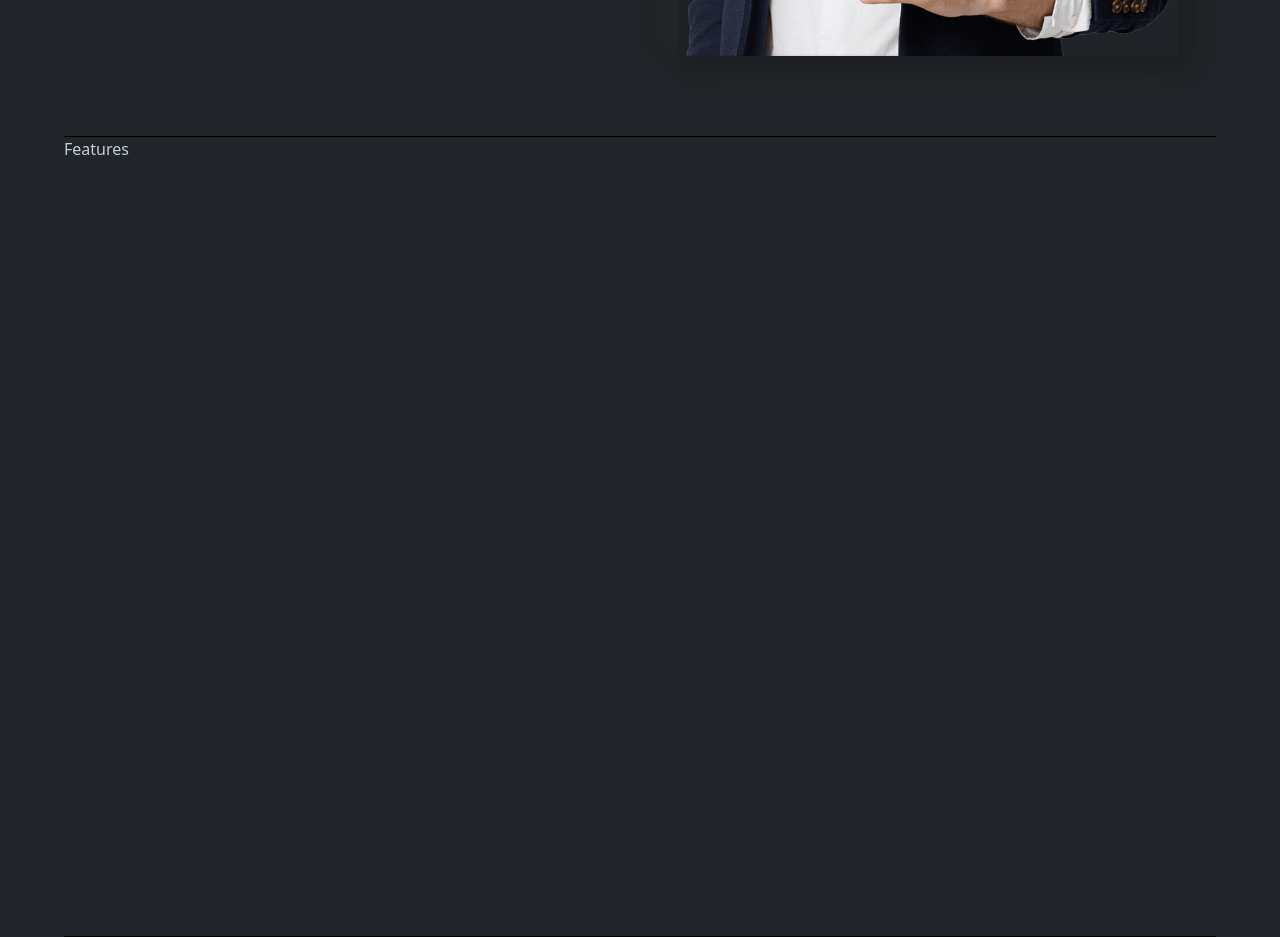
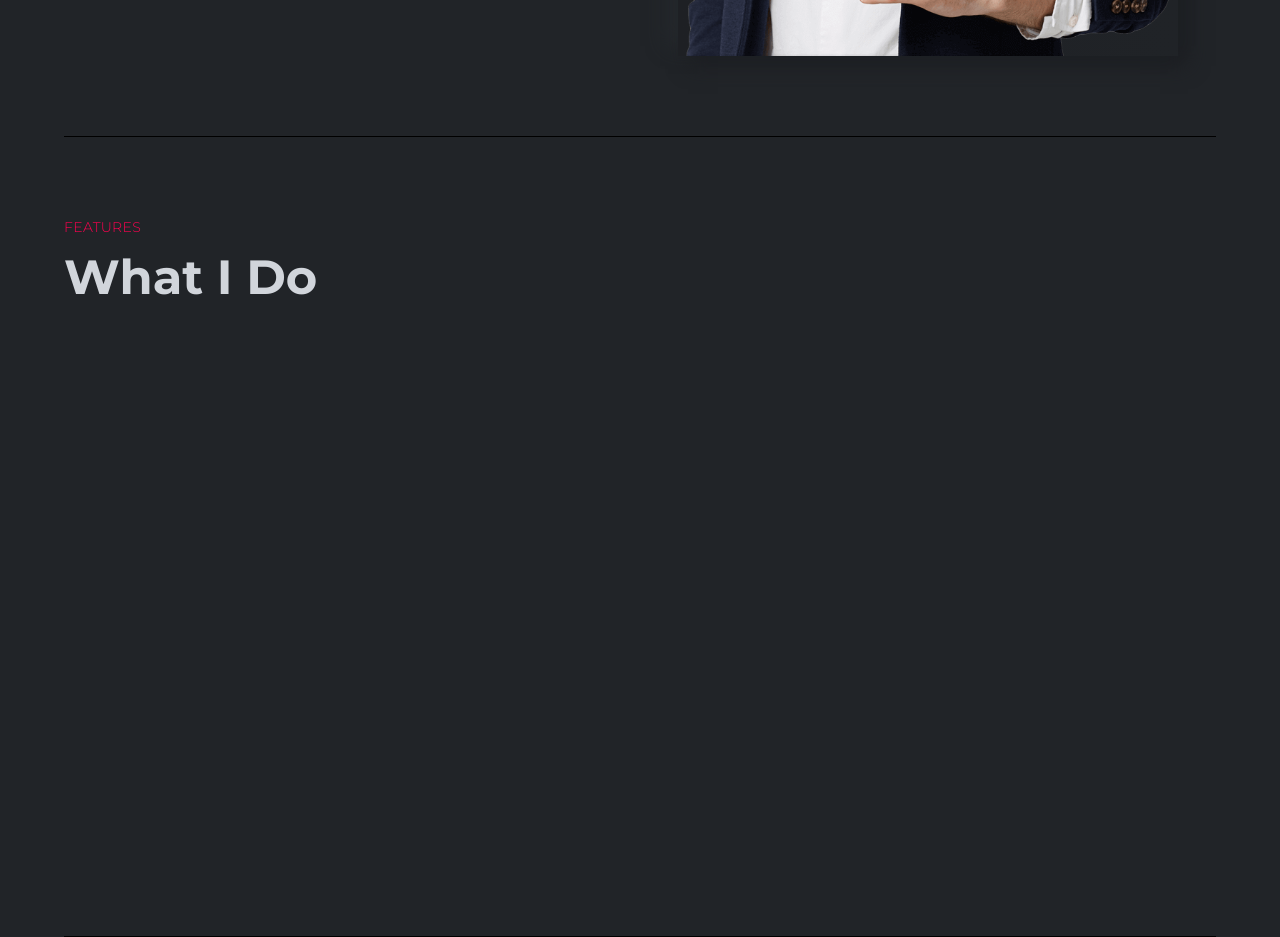
Before and after one commit to PerpetuumG/portfolio_noor, a React (Create React App) app: page / in a window 1280 px wide. Shown: the part 760-1697 px from the top of the page. Built offline with nearby package versions, Linux system fonts and the light colour scheme.

Commit message:
add Title

```diff
--- a/src/components/features/Features.jsx
+++ b/src/components/features/Features.jsx
@@ -1,12 +1,13 @@
 import React from 'react';
+import Title from "../layouts/Title";
 
 const Features = () => {
   return (
     <section
       id={'features'}
-      className={'w-full h-[800px] pb-20 flex border-b-[1px] border-b-black'}
+      className={'w-full h-[800px] py-20 flex border-b-[1px] border-b-black'}
     >
-      Features
+    <Title title={'Features'} des={'What I do'} />
     </section>
   );
 };
--- /dev/null
+++ b/src/components/layouts/Title.jsx
@@ -0,0 +1,12 @@
+import React from 'react';
+
+const Title = ({ title, des }) => {
+  return (
+    <div className={'flex flex-col gap-4 font-titleFont'}>
+      <h3 className={'text-sm uppercase font-light text-designColor tracking-wide'}>{title}</h3>
+      <h1 className={'text-5xl text-gray-300 font-bold capitalize'}>{des}</h1>
+    </div>
+  );
+};
+
+export default Title;
```
